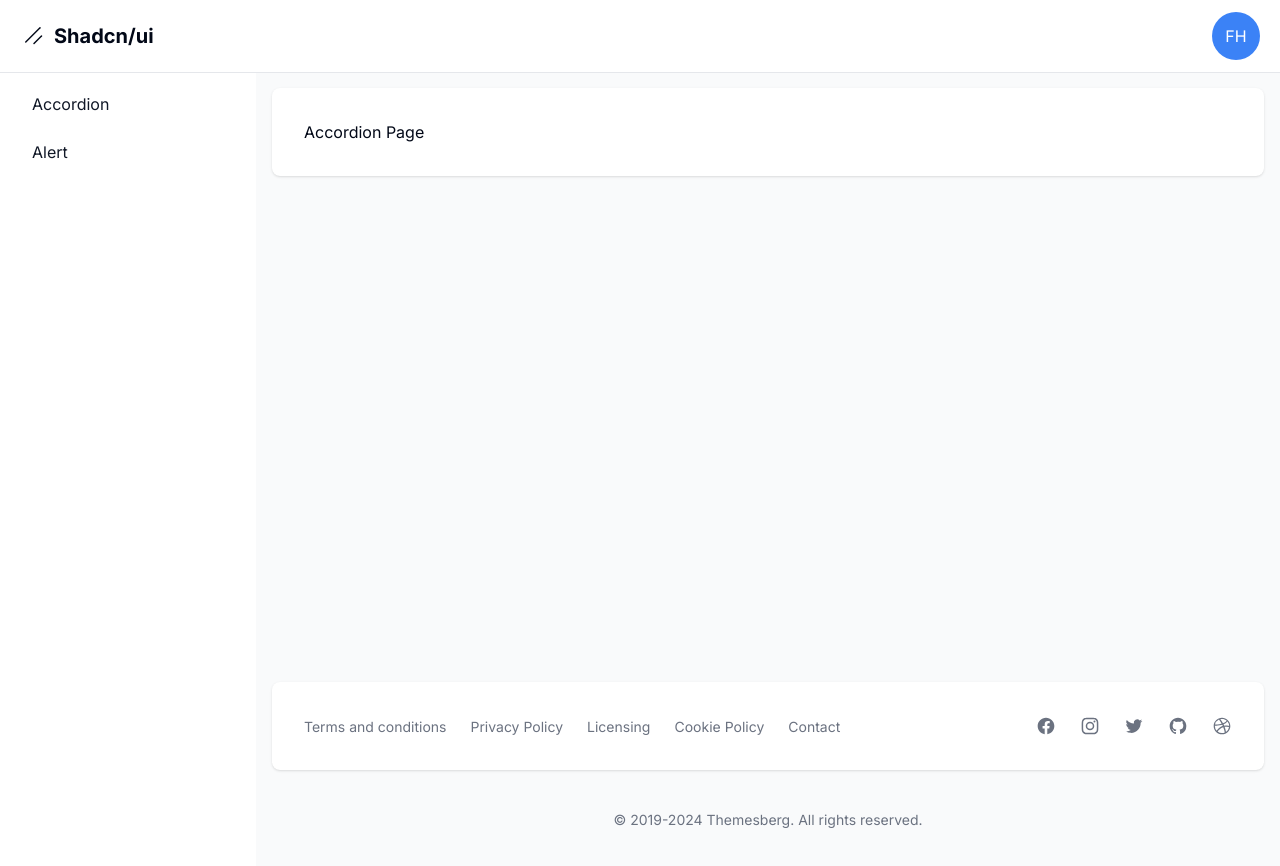
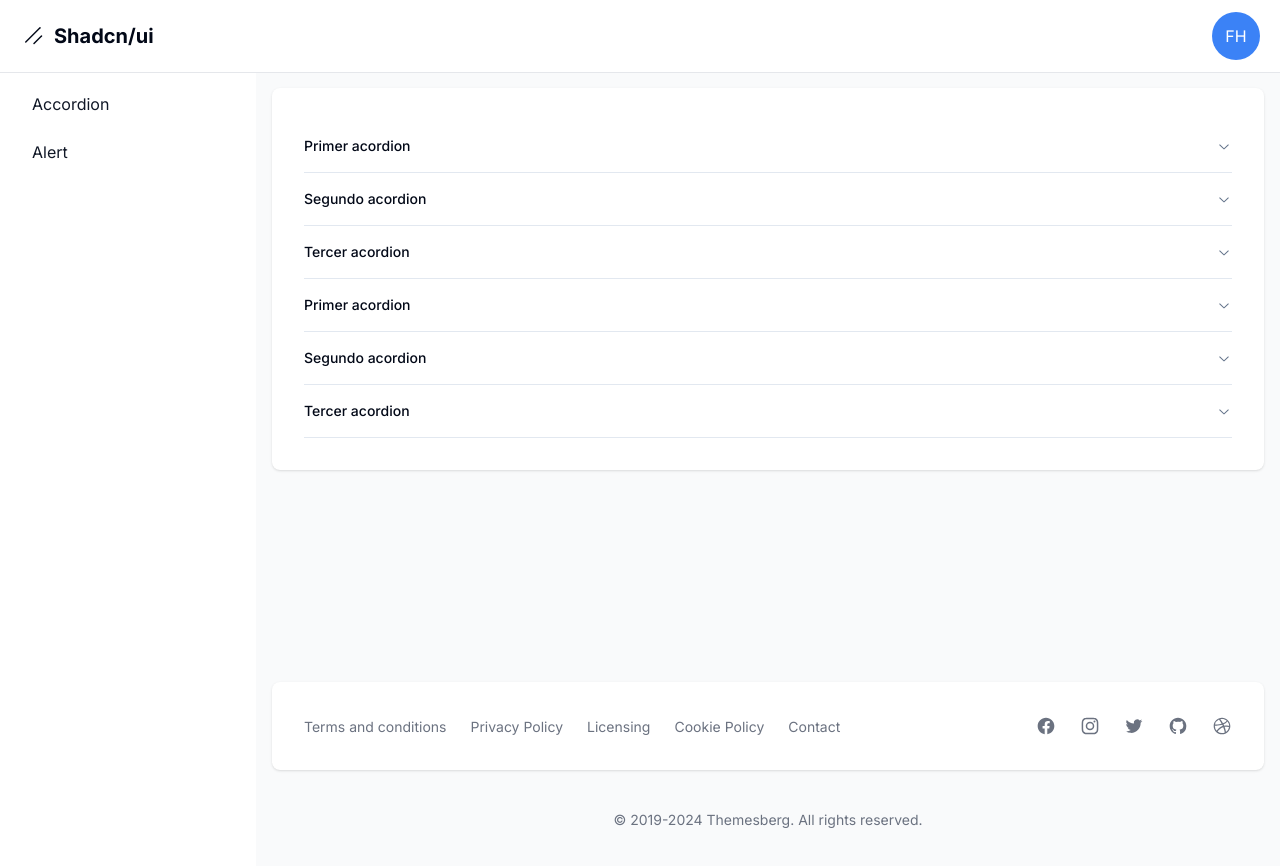
Before and after one commit to LuisEduardo821/components-library, a Next.js app: page /dashboard/accordion in a window 1280 px wide. Shown: the top 866 px of the page. Built offline with nearby package versions, Linux system fonts and the light colour scheme.

Commit message:
accordion component

```diff
--- a/package.json
+++ b/package.json
@@ -9,6 +9,7 @@
     "lint": "next lint"
   },
   "dependencies": {
+    "@radix-ui/react-accordion": "^1.2.0",
     "@radix-ui/react-icons": "^1.3.0",
     "class-variance-authority": "^0.7.0",
     "clsx": "^2.1.1",
--- a/src/app/dashboard/accordion/page.tsx
+++ b/src/app/dashboard/accordion/page.tsx
@@ -1,8 +1,60 @@
+import { Accordion, AccordionContent, AccordionItem, AccordionTrigger } from "@/components/ui/accordion";
 
-
+const items = [
+    {
+        id: 'item-1',
+        question: 'Primer acordion',
+        answer: 'Contenido del primer acordion',
+    },
+    {
+        id: 'item-2',
+        question: 'Segundo acordion',
+        answer: 'Contenido del segundo acordion',
+    },
+    {
+        id: 'item-3',
+        question: 'Tercer acordion',
+        answer: 'Contenido del tercer acordion',
+    },
+]
 export default function AccordionPage() {
 
     return (
-        <div>Accordion Page</div>
+        <div>
+            <Accordion type="single" collapsible className="w-full">
+                <AccordionItem value="item-1">
+                    <AccordionTrigger>Primer acordion</AccordionTrigger>
+                    <AccordionContent>
+                        Contenido del primer acordeon
+                    </AccordionContent>
+                </AccordionItem>
+                <AccordionItem value="item-2">
+                    <AccordionTrigger>Segundo acordion</AccordionTrigger>
+                    <AccordionContent>
+                        Contenido del segundo acordeon
+                    </AccordionContent>
+                </AccordionItem>
+                <AccordionItem value="item-3">
+                    <AccordionTrigger>Tercer acordion</AccordionTrigger>
+                    <AccordionContent>
+                        Contenido del tercer acordeon
+                    </AccordionContent>
+                </AccordionItem>
+            </Accordion>
+
+            <Accordion type="single" collapsible className="w-full">
+                {
+                    items.map(item => {
+                        return (
+                            <AccordionItem value={item.id} key={item.id}>
+                                <AccordionTrigger>{item.question}</AccordionTrigger>
+                                <AccordionContent>{item.answer}</AccordionContent>
+                            </AccordionItem>
+                        )
+                    })
+                }
+
+            </Accordion>
+        </div>
     )
 }
--- /dev/null
+++ b/src/components/ui/accordion.tsx
@@ -0,0 +1,57 @@
+"use client"
+
+import * as React from "react"
+import * as AccordionPrimitive from "@radix-ui/react-accordion"
+import { ChevronDownIcon } from "@radix-ui/react-icons"
+
+import { cn } from "@/lib/utils"
+
+const Accordion = AccordionPrimitive.Root
+
+const AccordionItem = React.forwardRef<
+  React.ElementRef<typeof AccordionPrimitive.Item>,
+  React.ComponentPropsWithoutRef<typeof AccordionPrimitive.Item>
+>(({ className, ...props }, ref) => (
+  <AccordionPrimitive.Item
+    ref={ref}
+    className={cn("border-b", className)}
+    {...props}
+  />
+))
+AccordionItem.displayName = "AccordionItem"
+
+const AccordionTrigger = React.forwardRef<
+  React.ElementRef<typeof AccordionPrimitive.Trigger>,
+  React.ComponentPropsWithoutRef<typeof AccordionPrimitive.Trigger>
+>(({ className, children, ...props }, ref) => (
+  <AccordionPrimitive.Header className="flex">
+    <AccordionPrimitive.Trigger
+      ref={ref}
+      className={cn(
+        "flex flex-1 items-center justify-between py-4 text-sm font-medium transition-all hover:underline [&[data-state=open]>svg]:rotate-180",
+        className
+      )}
+      {...props}
+    >
+      {children}
+      <ChevronDownIcon className="h-4 w-4 shrink-0 text-muted-foreground transition-transform duration-200" />
+    </AccordionPrimitive.Trigger>
+  </AccordionPrimitive.Header>
+))
+AccordionTrigger.displayName = AccordionPrimitive.Trigger.displayName
+
+const AccordionContent = React.forwardRef<
+  React.ElementRef<typeof AccordionPrimitive.Content>,
+  React.ComponentPropsWithoutRef<typeof AccordionPrimitive.Content>
+>(({ className, children, ...props }, ref) => (
+  <AccordionPrimitive.Content
+    ref={ref}
+    className="overflow-hidden text-sm data-[state=closed]:animate-accordion-up data-[state=open]:animate-accordion-down"
+    {...props}
+  >
+    <div className={cn("pb-4 pt-0", className)}>{children}</div>
+  </AccordionPrimitive.Content>
+))
+AccordionContent.displayName = AccordionPrimitive.Content.displayName
+
+export { Accordion, AccordionItem, AccordionTrigger, AccordionContent }
--- a/tailwind.config.ts
+++ b/tailwind.config.ts
@@ -11,56 +11,78 @@
   theme: {
   	extend: {
   		colors: {
-        background: "hsl(var(--background))",
-        foreground: "hsl(var(--foreground))",
+  			background: 'hsl(var(--background))',
+  			foreground: 'hsl(var(--foreground))',
   			card: {
-          DEFAULT: "hsl(var(--card))",
-          foreground: "hsl(var(--card-foreground))",
+  				DEFAULT: 'hsl(var(--card))',
+  				foreground: 'hsl(var(--card-foreground))'
   			},
   			popover: {
-          DEFAULT: "hsl(var(--popover))",
-          foreground: "hsl(var(--popover-foreground))",
+  				DEFAULT: 'hsl(var(--popover))',
+  				foreground: 'hsl(var(--popover-foreground))'
   			},
   			primary: {
-          DEFAULT: "hsl(var(--primary))",
-          foreground: "hsl(var(--primary-foreground))",
+  				DEFAULT: 'hsl(var(--primary))',
+  				foreground: 'hsl(var(--primary-foreground))'
   			},
   			secondary: {
-          DEFAULT: "hsl(var(--secondary))",
-          foreground: "hsl(var(--secondary-foreground))",
+  				DEFAULT: 'hsl(var(--secondary))',
+  				foreground: 'hsl(var(--secondary-foreground))'
   			},
   			muted: {
-          DEFAULT: "hsl(var(--muted))",
-          foreground: "hsl(var(--muted-foreground))",
+  				DEFAULT: 'hsl(var(--muted))',
+  				foreground: 'hsl(var(--muted-foreground))'
   			},
   			accent: {
-          DEFAULT: "hsl(var(--accent))",
-          foreground: "hsl(var(--accent-foreground))",
+  				DEFAULT: 'hsl(var(--accent))',
+  				foreground: 'hsl(var(--accent-foreground))'
   			},
   			destructive: {
-          DEFAULT: "hsl(var(--destructive))",
-          foreground: "hsl(var(--destructive-foreground))",
+  				DEFAULT: 'hsl(var(--destructive))',
+  				foreground: 'hsl(var(--destructive-foreground))'
   			},
-        border: "hsl(var(--border))",
-        input: "hsl(var(--input))",
-        ring: "hsl(var(--ring))",
+  			border: 'hsl(var(--border))',
+  			input: 'hsl(var(--input))',
+  			ring: 'hsl(var(--ring))',
   			chart: {
-          "1": "hsl(var(--chart-1))",
-          "2": "hsl(var(--chart-2))",
-          "3": "hsl(var(--chart-3))",
-          "4": "hsl(var(--chart-4))",
-          "5": "hsl(var(--chart-5))",
-        },
+  				'1': 'hsl(var(--chart-1))',
+  				'2': 'hsl(var(--chart-2))',
+  				'3': 'hsl(var(--chart-3))',
+  				'4': 'hsl(var(--chart-4))',
+  				'5': 'hsl(var(--chart-5))'
+  			}
   		},
   		borderRadius: {
-        lg: "var(--radius)",
-        md: "calc(var(--radius) - 2px)",
-        sm: "calc(var(--radius) - 4px)",
+  			lg: 'var(--radius)',
+  			md: 'calc(var(--radius) - 2px)',
+  			sm: 'calc(var(--radius) - 4px)'
   		},
   		fontFamily: {
-        sans: ["var(--font-sans)", ...fontFamily.sans],
+  			sans: ["var(--font-sans)", ...fontFamily.sans]
   		},
+  		keyframes: {
+  			'accordion-down': {
+  				from: {
+  					height: '0'
   				},
+  				to: {
+  					height: 'var(--radix-accordion-content-height)'
+  				}
+  			},
+  			'accordion-up': {
+  				from: {
+  					height: 'var(--radix-accordion-content-height)'
+  				},
+  				to: {
+  					height: '0'
+  				}
+  			}
+  		},
+  		animation: {
+  			'accordion-down': 'accordion-down 0.2s ease-out',
+  			'accordion-up': 'accordion-up 0.2s ease-out'
+  		}
+  	}
   },
   plugins: [require("tailwindcss-animate")],
 };
```
Also changed, not shown: 1 other file (tests, documents, lock files or other folders). Lines whose indentation alone changed are shown as unchanged.
